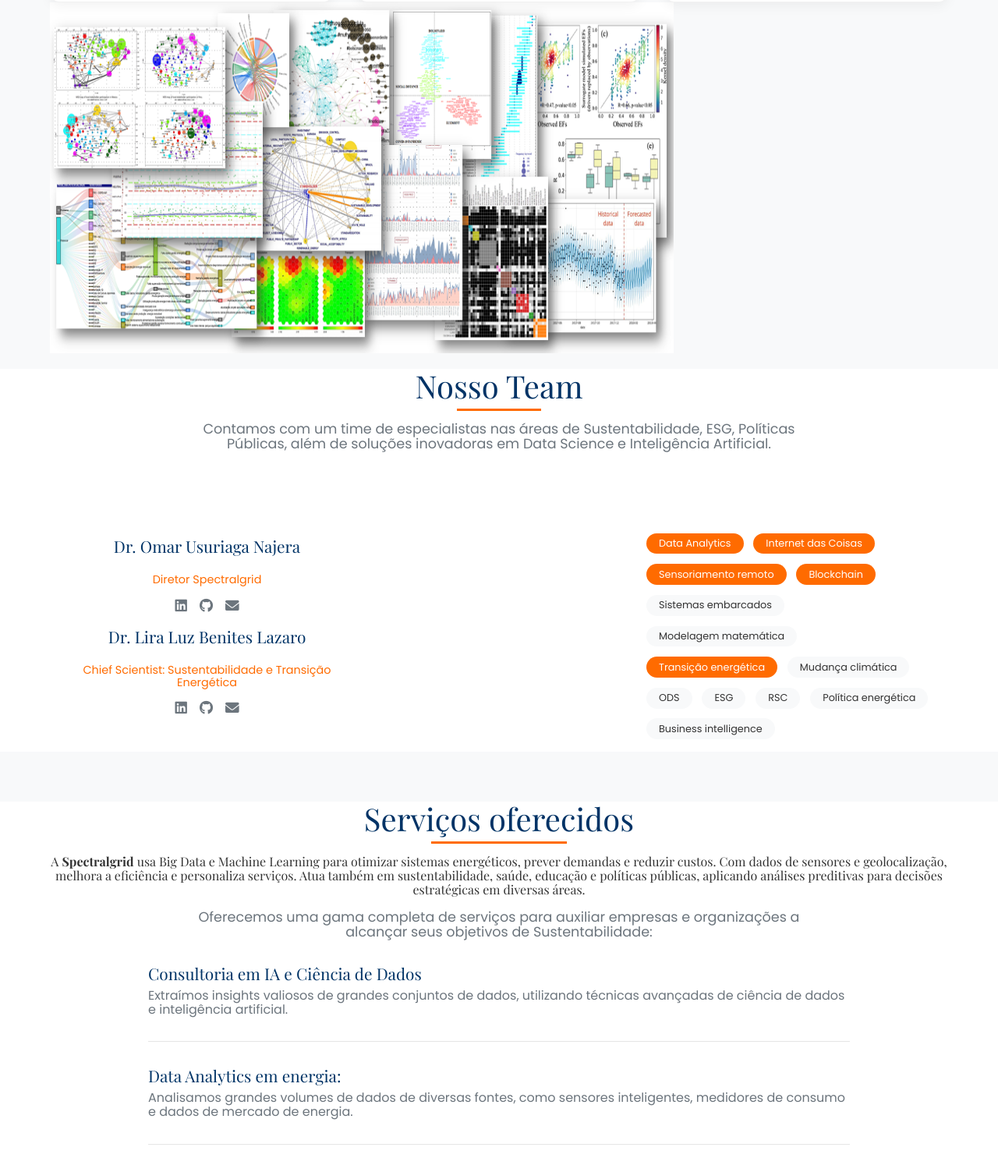
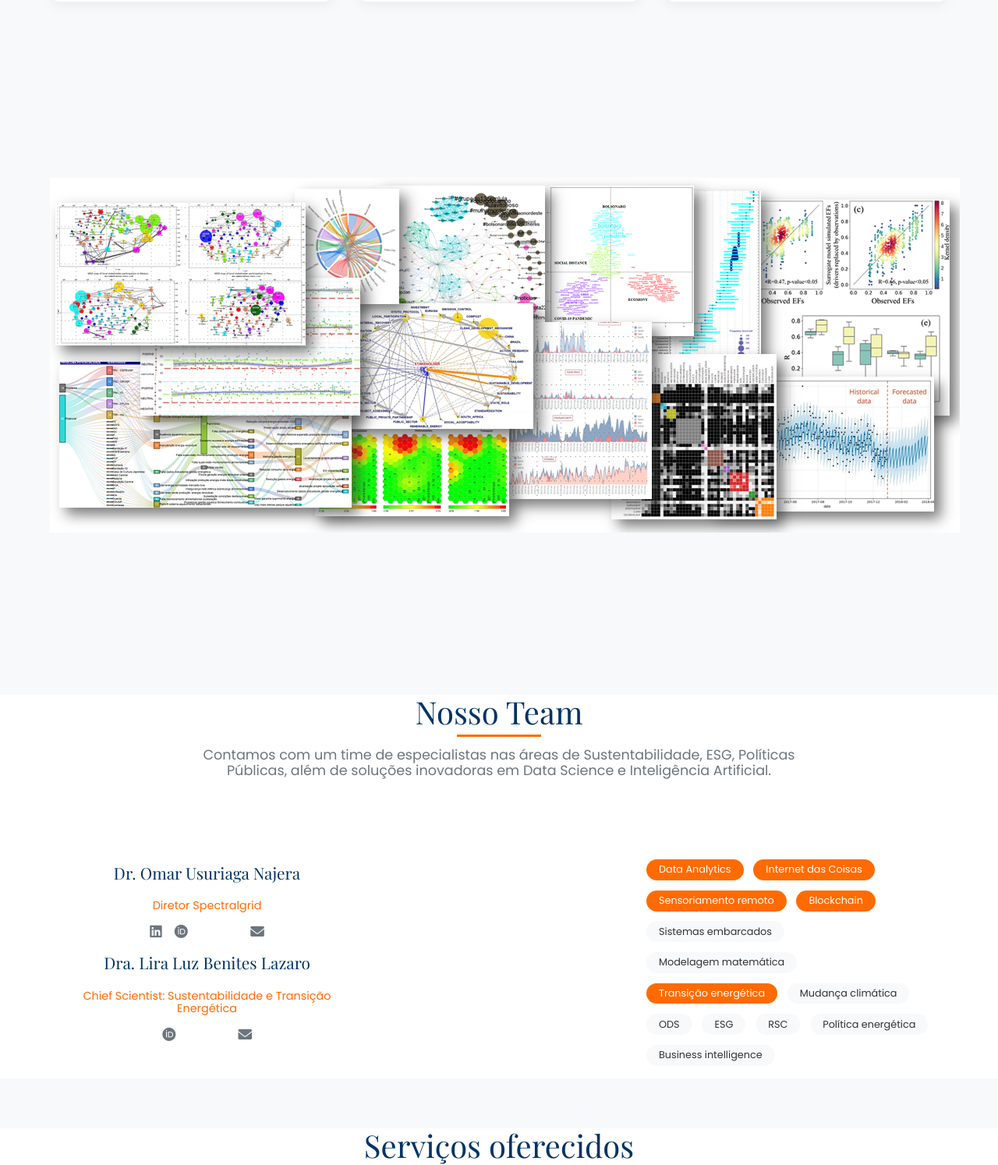
Before and after one commit to spectralgrid/spectralgrid.github.io, a plain HTML site: page index.html in a window 1280 px wide. Shown: the part 7664-9158 px from the top of the page at 78% size. Drawn offline with nearby package versions, Linux system fonts and the light colour scheme; some icons are missing.

Commit message:
Add files via upload

```diff
--- a/index.html
+++ b/index.html
@@ -6,6 +6,11 @@
     <title>SpectralGrid - Data Science & AI Research</title>
     <link rel="stylesheet" href="https://cdnjs.cloudflare.com/ajax/libs/font-awesome/6.0.0-beta3/css/all.min.css">
     <link href="https://fonts.googleapis.com/css2?family=Poppins:wght@300;400;600;700&family=Playfair+Display:wght@400;700&display=swap" rel="stylesheet">
+	<!-- Font Awesome -->
+	<link rel="stylesheet" href="https://cdnjs.cloudflare.com/ajax/libs/font-awesome/6.0.0/css/all.min.css">
+	<!-- Academicons -->
+	<link rel="stylesheet" href="https://cdnjs.cloudflare.com/ajax/libs/academicons/1.9.2/css/academicons.min.css">
+
     <style>
         :root {
             --primary: #FF6B00;
@@ -237,6 +242,24 @@
             opacity: 1;
         }
 
+		/* Image setup */
+		.image-container {
+		display: flex;
+		justify-content: center; /* Centraliza horizontalmente */
+		align-items: center;     /* Centraliza verticalmente */
+		margin: 20px 0;          /* Espaçamento externo */
+		min-height: 100vh;       /* Altura mínima da viewport (opcional) */
+		}
+
+		.responsive-image {
+		text-align: center;      /* Centraliza conteúdo inline (como figcaption) */
+		max-width: 100%;         /* Garante responsividade */
+		}
+
+		.image-content {
+		margin: 0 auto;          /* Centraliza a imagem dentro do container */
+		display: block;          /* Remove espaços indesejados abaixo da imagem */
+		}
 
 
         /* Research Approach Section */
@@ -1898,18 +1921,17 @@
 						<span class="project-tag">CNN</span>
                     </div>
                 </div>
-            </div>
 
 				<div class="image-container">
 					<figure class="responsive-image">
-					<img
-					src="https://github.com/spectralgrid/spectralgrid.github.io/blob/main/img/data.png"
+						<img src="https://spectralgrid.github.io/img/data.png"
 						loading="lazy"
-					width="800"
-					height="450"
+						width="1167"
+						height="455"
 						class="image-content"
 						>
 					</figure>
+				</div>
 			</div>
         </div>
     </section>
@@ -1920,6 +1942,7 @@
                 <h2>Nosso Team</h2>
 				<p>Contamos com um time de especialistas nas áreas de Sustentabilidade, ESG, Políticas Públicas, além de soluções inovadoras em Data Science e Inteligência Artificial.</p>
             </div>
+
 			<div class="three-column-layout">
                 <!-- Coluna 1 - TEMA 1 -->
 				<div class="column fade-in delay-1">
@@ -1928,23 +1951,85 @@
 						<p>Diretor Spectralgrid</p>
 
 						<div class="member-social">
-                            <a href="#"><i class="fab fa-linkedin"></i></a>
-                            <a href="#"><i class="fab fa-github"></i></a>
-                            <a href="#"><i class="fas fa-envelope"></i></a>
-                        </div>
-                    </div>
+							<!-- LinkedIn -->
+							<a href="https://www.linkedin.com/in/omar-usuriaga-najera-86177a64/" target="_blank" rel="noopener noreferrer" title="LinkedIn">
+								<i class="fab fa-linkedin"></i>
+							</a>
+
+							<!-- ORCID -->
+							<a href="https://orcid.org/0000-0002-6182-1609" target="_blank" rel="noopener noreferrer" title="ORCID">
+								<i class="fab fa-orcid"></i>
+							</a>
+
+							<!-- Lattes -->
+							<a href="http://lattes.cnpq.br/0400817974525585" target="_blank" rel="noopener noreferrer" title="Currículo Lattes">
+								<i class="ai ai-lattes"></i>
+							</a>
+
+							<!-- Google Scholar -->
+							<a href="https://scholar.google.com/citations?user=VDKTPw4AAAAJ&hl" target="_blank" rel="noopener noreferrer" title="Google Scholar">
+								<i class="ai ai-google-scholar"></i>
+							</a>
+
+							<!-- Scopus -->
+							<a href="https://www.scopus.com/authid/detail.uri?authorId=7801582118" target="_blank" rel="noopener noreferrer" title="Scopus">
+								<i class="ai ai-scopus"></i>
+							</a>
+
+							<!-- ResearcherID -->
+							<a href="https://www.webofscience.com/wos/author/record/G-9771-2016" target="_blank" rel="noopener noreferrer" title="ResearcherID">
+								<i class="ai ai-researcherid"></i>
+							</a>
+
+							<!-- Email -->
+							<a href="mailto:omar.usuriaga@gmail.com" title="Email">
+								<i class="fas fa-envelope"></i>
+							</a>
+						</div>
+					</div>
+
 					<br>
 					<div class="member-info">
-                        <h3>Dr. Lira Luz Benites Lazaro</h3>
+						<h3>Dra. Lira Luz Benites Lazaro</h3>
                         <p>Chief Scientist: Sustentabilidade e Transição Energética</p>
 
 						<div class="member-social">
-                            <a href="#"><i class="fab fa-linkedin"></i></a>
-                            <a href="#"><i class="fab fa-github"></i></a>
-                            <a href="#"><i class="fas fa-envelope"></i></a>
-                        </div>
-                    </div>
-				</div>
+							<!-- LinkedIn -->
+
+							<!-- ORCID -->
+							<a href="http://orcid.org/0000-0001-6587-1497" target="_blank" rel="noopener noreferrer" title="ORCID">
+								<i class="fab fa-orcid"></i>
+							</a>
+
+							<!-- Lattes -->
+							<a href="http://lattes.cnpq.br/9163414505632771" target="_blank" rel="noopener noreferrer" title="Currículo Lattes">
+								<i class="ai ai-lattes"></i>
+							</a>
+
+							<!-- Google Scholar -->
+							<a href="https://scholar.google.com.br/citations?user=EWlxI-YAAAAJ" target="_blank" rel="noopener noreferrer" title="Google Scholar">
+								<i class="ai ai-google-scholar"></i>
+							</a>
+
+							<!-- Scopus -->
+							<a href="https://www.scopus.com/authid/detail.uri?authorId=57193682708" target="_blank" rel="noopener noreferrer" title="Scopus">
+								<i class="ai ai-scopus"></i>
+							</a>
+
+							<!-- ResearcherID -->
+							<a href="https://www.webofscience.com/wos/author/record/M-8642-2017" target="_blank" rel="noopener noreferrer" title="ResearcherID">
+								<i class="ai ai-researcherid"></i>
+							</a>
+
+							<!-- Email -->
+							<a href="mailto:lbenites@usp.br" title="Email">
+								<i class="fas fa-envelope"></i>
+							</a>
+						</div>
+					</div>
+
+				</div>
+
 
                 <!-- Coluna do meio - LOGO -->
                 <div class="middle-column fade-in delay-2">
```
Lines whose indentation alone changed are shown as unchanged.
